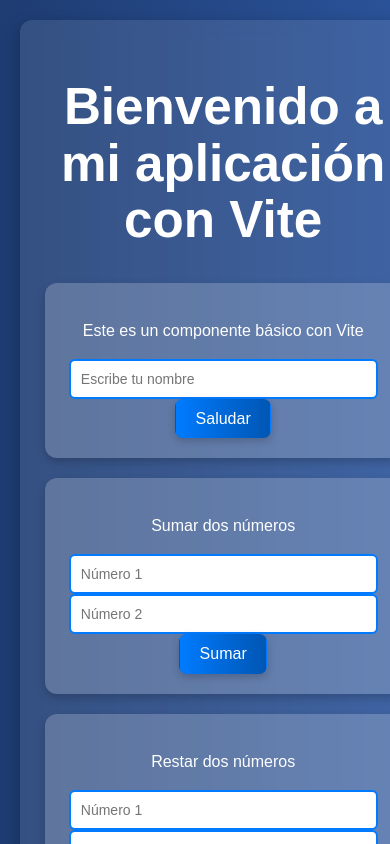
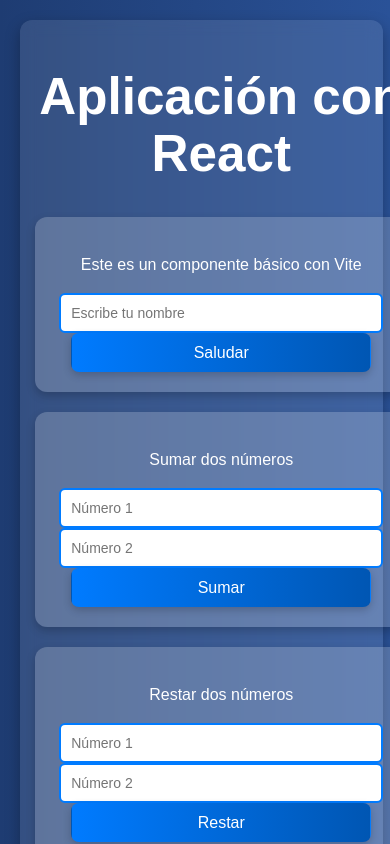
Before and after one commit to Powe1sd/React-app1, a React (Vite) app: page / in a window 390 px wide. Shown: the top 844 px of the page. Built offline with nearby package versions, Linux system fonts and the light colour scheme.

Commit message:
first commit

```diff
--- a/src/App.css
+++ b/src/App.css
@@ -5,6 +5,7 @@
   text-align: center;
   padding: 20px;
   color: white;
+  margin: 0;
 }
 
 /* Contenedor principal */
@@ -57,6 +58,8 @@
   transition: all 0.3s ease-in-out;
   outline: none;
   box-shadow: 0 3px 8px rgba(0, 0, 0, 0.2);
+  width: 100%;
+  max-width: 300px;
 }
 
 button:hover {
@@ -68,14 +71,16 @@
 /* Input con mejor diseño */
 .input-container {
   margin-top: 15px;
+  width: 100%;
 }
 
 input {
-  padding: 10px;
-  width: 90%;
+  padding: 12px;
+  width: 100%;
+  max-width: 300px;
   border: 2px solid #007bff;
   border-radius: 6px;
-  font-size: 14px;
+  font-size: 16px;
   outline: none;
   transition: all 0.3s ease-in-out;
 }
@@ -87,7 +92,7 @@
 
 /* Título */
 h1 {
-  font-size: 24px;
+  font-size: 28px;
   margin-bottom: 15px;
   color: #ffffff;
 }
@@ -97,9 +102,25 @@
   .container {
     flex-direction: column;
     width: 95%;
+    padding: 15px;
   }
 
   .card {
-    width: 90%;
+    width: 100%;
+    min-width: auto;
+  }
+
+  h1 {
+    font-size: 22px;
+  }
+
+  button {
+    font-size: 14px;
+    padding: 10px;
+  }
+
+  input {
+    font-size: 14px;
+    padding: 10px;
   }
 }
--- a/src/App.jsx
+++ b/src/App.jsx
@@ -14,7 +14,7 @@
 function App() {
   return (
     <div className="container">
-      <h1>Bienvenido a mi aplicación con Vite</h1>
+      <h1>Aplicación con React</h1>
       <Components /> {/* Componente de saludo */}
       <SumarNumeros /> {/* Componente de suma */}
       <RestarNumeros />
@@ -23,7 +23,6 @@
       <Potencia />
       <RaizCuadrada></RaizCuadrada>
       <Factorial></Factorial>
-      <DecimalBinario />
       <ConversorTemperatura />
       <ConversorUnidades1 />
     </div>
```
